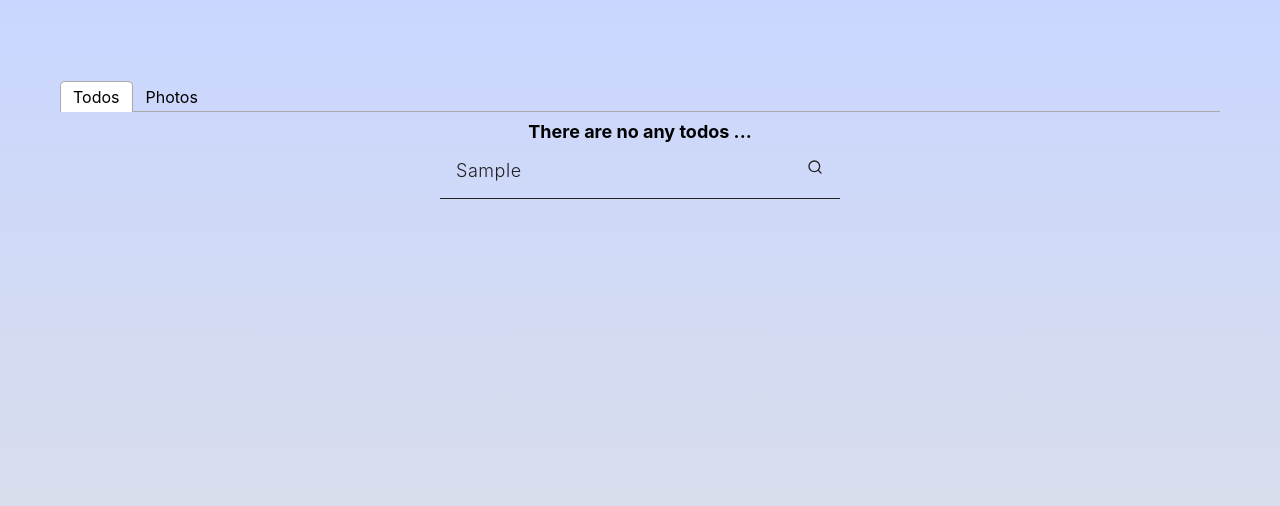
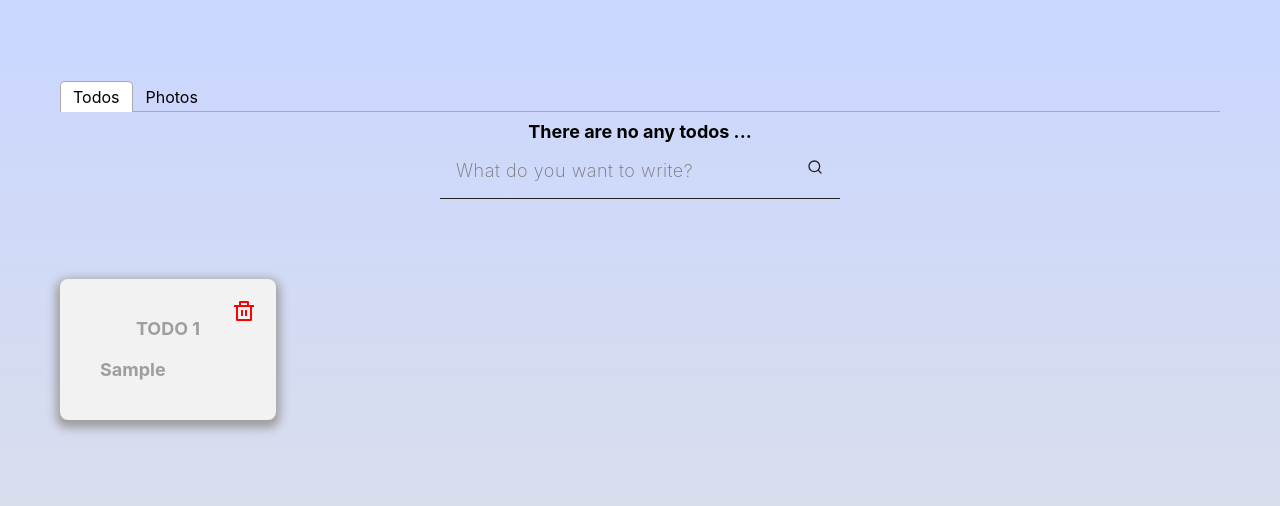
Before and after one commit to dykyys/start-files-blended-vite-2, a React (Vite) app: page / in a window 1280 px wide. Both pictures are taken after typing "Sample" into the empty fields and a click on the button 815 px from the left and 168 px from the top of the page. Shown: the top 506 px of the page. Built offline with nearby package versions, Linux system fonts and the light colour scheme.

Commit message:
finish task 2

```diff
--- a/src/components/Grid/Grid.jsx
+++ b/src/components/Grid/Grid.jsx
@@ -1,3 +1,4 @@
-export const Grid = () => {
-  return <h2>Grid</h2>;
+import css from './Grid.module.css';
+export const Grid = ({ children }) => {
+  return <ul className={css.list}>{children}</ul>;
 };
--- a/src/components/GridItem/GridItem.jsx
+++ b/src/components/GridItem/GridItem.jsx
@@ -1,3 +1,5 @@
-export const GridItem = () => {
-  return <h3>GridItem</h3>;
+import css from './GridItem.module.css';
+
+export const GridItem = ({ children }) => {
+  return <li className={css.item}>{children}</li>;
 };
--- a/src/components/TodoList/TodoList.jsx
+++ b/src/components/TodoList/TodoList.jsx
@@ -1,3 +1,15 @@
-export const TodoList = () => {
-  return <h3>TodoList</h3>;
+import { Grid } from '..';
+import { TodoListItem } from '..';
+import { GridItem } from '..';
+
+export const TodoList = ({ array }) => {
+  return (
+    <Grid>
+      {array.map((element, index) => (
+        <GridItem key={element.id}>
+          <TodoListItem todo={element} index={index} />
+        </GridItem>
+      ))}
+    </Grid>
+  );
 };
--- a/src/components/TodoListItem/TodoListItem.jsx
+++ b/src/components/TodoListItem/TodoListItem.jsx
@@ -1,3 +1,18 @@
-export const TodoListItem = () => {
-  return <h3>TodoListItem</h3>;
+import { Text } from '..';
+import style from './TodoListItem.module.css';
+
+import { RiDeleteBinLine } from 'react-icons/ri';
+
+export const TodoListItem = ({ todo: { id, text }, index }) => {
+  return (
+    <div className={style.box}>
+      <Text textAlign="center" marginBottom="20">
+        TODO {index + 1}
+      </Text>
+      <Text>{text}</Text>
+      <button className={style.deleteButton} type="button">
+        <RiDeleteBinLine size={24} />
+      </button>
+    </div>
+  );
 };
--- a/src/tabs/Todos.jsx
+++ b/src/tabs/Todos.jsx
@@ -1,4 +1,4 @@
-import { Text } from 'components';
+import { Text, TodoList } from 'components';
 import { useState } from 'react';
 import Form from '../components/Form/Form';
 import { nanoid } from 'nanoid';
@@ -20,12 +20,14 @@ export const Todos = () => {
     //       return
     //         [...prevTodos, newTodo]
     // })
+    e.currentTarget.reset();
   };
 
   return (
     <>
       <Text textAlign="center">There are no any todos ...</Text>
       <Form onSubmit={addTodo}></Form>
+      <TodoList array={todos} />
     </>
   );
 };
```
